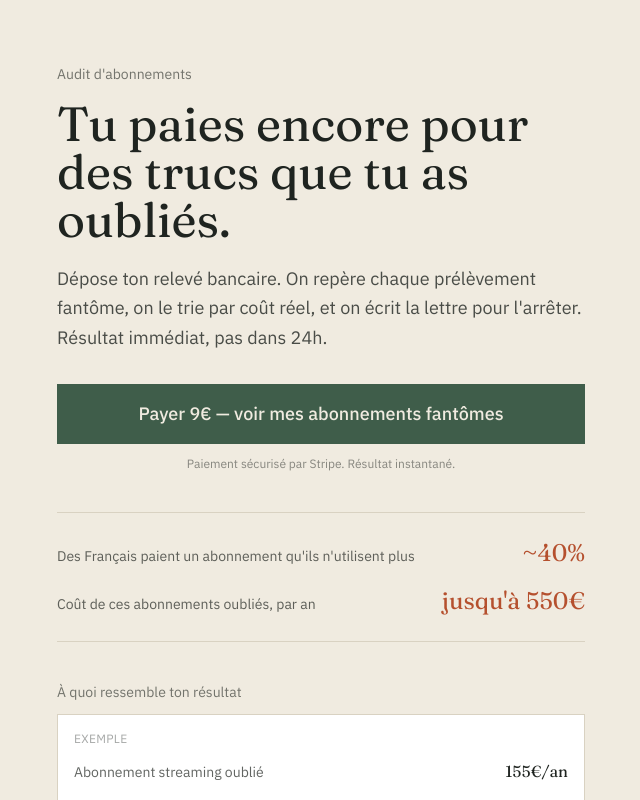
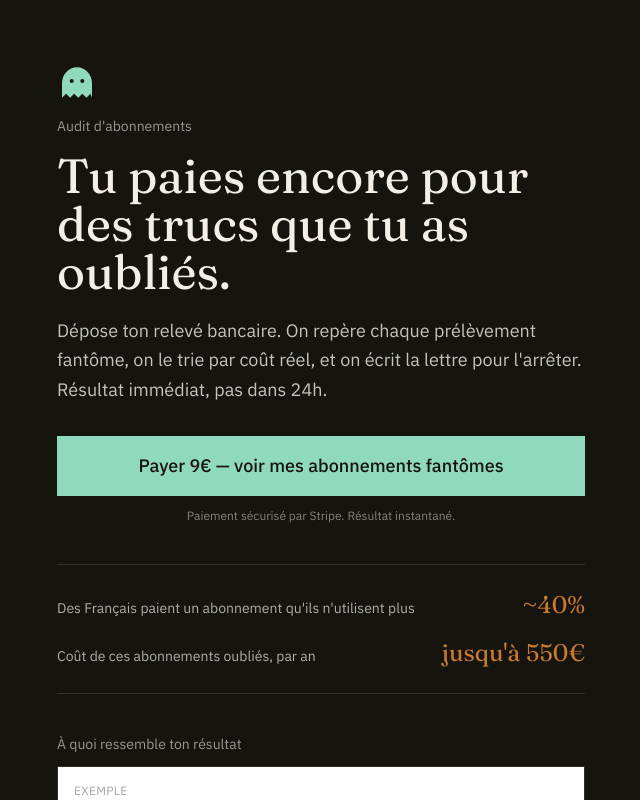
Before and after one commit to teo2maeso-web/fantomes, a Next.js app in the folder fantomes/: page / in a window 1280 px wide. Shown: the top 800 px of the page, without its empty margins (319-959 px from the left). Built offline with nearby package versions, Linux system fonts and the light colour scheme.

Commit message:
Nouvelle identité visuelle

```diff
--- a/fantomes/app/audit/page.tsx
+++ b/fantomes/app/audit/page.tsx
@@ -179,7 +179,7 @@ export default function AuditPage() {
                         <textarea
                           readOnly
                           value={generateCancellationLetter(s)}
-                          className="h-48 w-full border border-line bg-white p-3 text-sm text-ink"
+                          className="h-48 w-full border border-line bg-white p-3 text-sm text-cardtext"
                         />
                         <button
                           onClick={() => copyLetter(s)}
--- a/fantomes/app/globals.css
+++ b/fantomes/app/globals.css
@@ -11,11 +11,11 @@
 }
 
 ::selection {
-  background: #3f5d4a;
-  color: #f0ebe0;
+  background: #8fd9be;
+  color: #16140f;
 }
 
 *:focus-visible {
-  outline: 2px solid #3f5d4a;
+  outline: 2px solid #8fd9be;
   outline-offset: 2px;
 }
--- a/fantomes/app/page.tsx
+++ b/fantomes/app/page.tsx
@@ -1,3 +1,5 @@
+import { GhostMark } from "@/components/GhostMark";
+
 function CtaButton({ label }: { label: string }) {
   return (
     <form action="/api/checkout" method="POST">
@@ -14,7 +16,7 @@ function CtaButton({ label }: { label: string }) {
 function BenefitLine({ title, text }: { title: string; text: string }) {
   return (
     <div className="flex gap-4">
-      <div className="mt-1 h-2 w-2 shrink-0 rounded-full bg-moss" />
+      <GhostMark className="mt-0.5 h-5 w-5 shrink-0 text-moss" />
       <div>
         <p className="font-body font-medium text-ink">{title}</p>
         <p className="mt-1 text-sm leading-relaxed text-ink/70">{text}</p>
@@ -47,8 +49,8 @@ function FaqItem({ question, answer }: { question: string; answer: string }) {
 function ExampleLine({ label, amount }: { label: string; amount: string }) {
   return (
     <div className="flex items-baseline justify-between gap-4">
-      <p className="text-sm text-ink/70">{label}</p>
-      <p className="whitespace-nowrap font-display text-base text-ink">
+      <p className="text-sm text-cardtext/70">{label}</p>
+      <p className="whitespace-nowrap font-display text-base text-cardtext">
         {amount}
       </p>
     </div>
@@ -62,7 +64,8 @@ function TrustBadge({ text }: { text: string }) {
 export default function Home() {
   return (
     <main className="mx-auto flex min-h-screen max-w-xl flex-col px-6 py-12 sm:py-16">
-      <p className="font-body text-sm text-ink/60">Audit d&apos;abonnements</p>
+      <GhostMark className="h-10 w-10 text-moss" />
+      <p className="mt-3 font-body text-sm text-ink/60">Audit d&apos;abonnements</p>
 
       <h1 className="mt-4 font-display text-4xl leading-[1.1] text-ink sm:text-5xl">
         Tu paies encore pour des trucs que tu as oubliés.
@@ -107,7 +110,7 @@ export default function Home() {
       <div className="mt-10">
         <p className="text-sm text-ink/60">À quoi ressemble ton résultat</p>
         <div className="mt-3 border border-line bg-white p-4">
-          <p className="text-xs uppercase tracking-wide text-ink/40">
+          <p className="text-xs uppercase tracking-wide text-cardtext/40">
             Exemple
           </p>
           <div className="mt-3 space-y-3">
@@ -116,7 +119,7 @@ export default function Home() {
             <ExampleLine label="Essai gratuit devenu payant" amount="72€/an" />
           </div>
           <div className="mt-4 flex items-baseline justify-between border-t border-line pt-3">
-            <p className="text-sm font-medium text-ink">Total récupérable</p>
+            <p className="text-sm font-medium text-cardtext">Total récupérable</p>
             <p className="font-display text-xl text-rust">707€/an</p>
           </div>
         </div>
--- /dev/null
+++ b/fantomes/components/GhostMark.tsx
@@ -0,0 +1,18 @@
+export function GhostMark({ className = "h-8 w-8" }: { className?: string }) {
+  return (
+    <svg
+      viewBox="0 0 64 64"
+      fill="none"
+      className={className}
+      xmlns="http://www.w3.org/2000/svg"
+      aria-hidden="true"
+    >
+      <path
+        d="M32 5C18.7 5 8 16.5 8 30.6V54l6.5-6.5L21 54l6.5-6.5L34 54l6.5-6.5L47 54l6.5-6.5L56 54V30.6C56 16.5 45.3 5 32 5Z"
+        fill="currentColor"
+      />
+      <circle cx="23.5" cy="27" r="3.2" fill="#16140F" />
+      <circle cx="40.5" cy="27" r="3.2" fill="#16140F" />
+    </svg>
+  );
+}
--- a/fantomes/tailwind.config.ts
+++ b/fantomes/tailwind.config.ts
@@ -5,11 +5,12 @@ const config: Config = {
   theme: {
     extend: {
       colors: {
-        paper: "#F0EBE0",
-        ink: "#1F2420",
-        moss: "#3F5D4A",
-        rust: "#B5502E",
-        line: "#D9D2C2",
+        paper: "#16140F",
+        ink: "#F3EFE6",
+        moss: "#8FD9BE",
+        rust: "#C97A2B",
+        line: "#33302A",
+        cardtext: "#221E17",
       },
       fontFamily: {
         display: ["var(--font-fraunces)"],
```
Also changed, not shown: fantomes/app/icon.svg (added).
